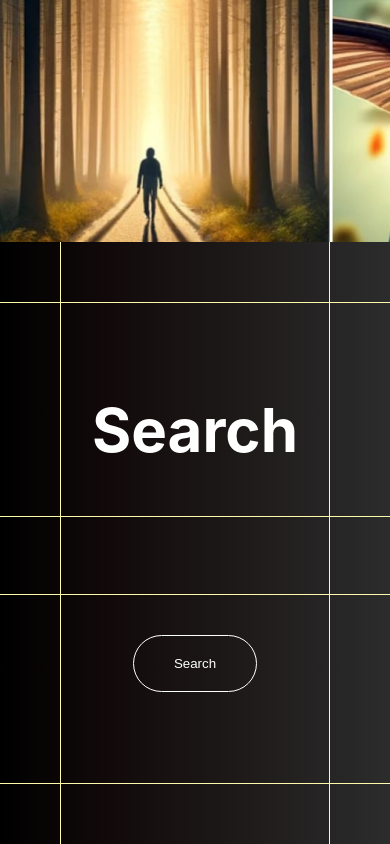
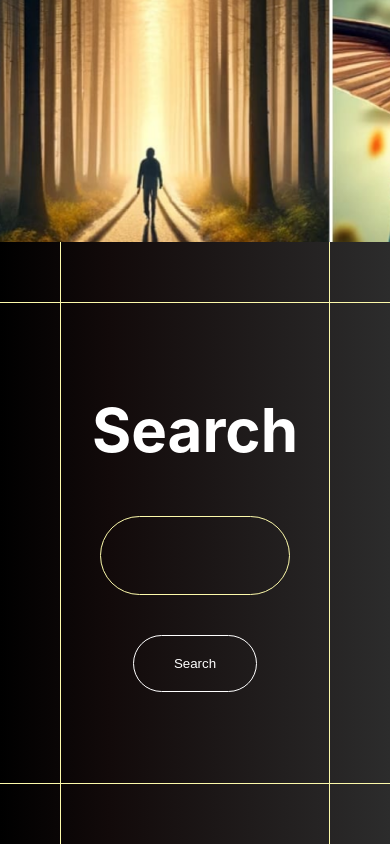
Before and after one commit to Amandium7/reddit-app, a React (Create React App) app: page / in a window 390 px wide. Shown: the part 602-1446 px from the top of the page. Built offline with nearby package versions, Linux system fonts and the light colour scheme; the HTML template or start-up script is replaced by a standard one.

Commit message:
Fix search bar on mobile

```diff
--- a/src/assets/styles/style.scss
+++ b/src/assets/styles/style.scss
@@ -121,13 +121,18 @@ body {
             justify-content: center;
             align-items: center;
             gap: 40px;
+            padding: 0 100px;
+            @media only screen and (max-width: 500px) {
+              padding: 0 80px;
+            }
             input {
                background: none;
                box-shadow: none;
                border: solid 1px $primary-accent;
                border-radius: 50px;
                padding: 20px 60px;
-               width: 800px;
+               max-width: 800px;
+               width: 100%;
             }
             input[value] {
                 color: white;
```
